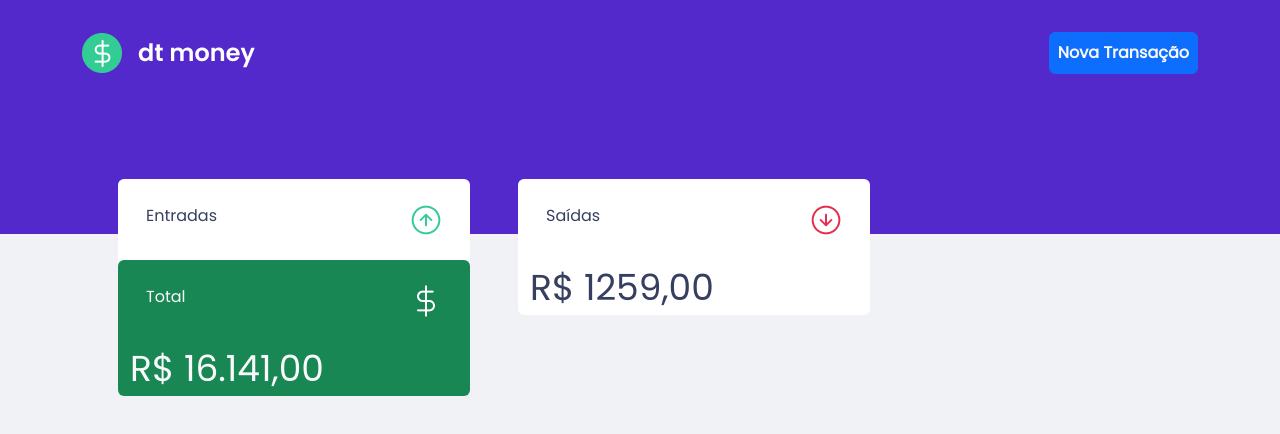
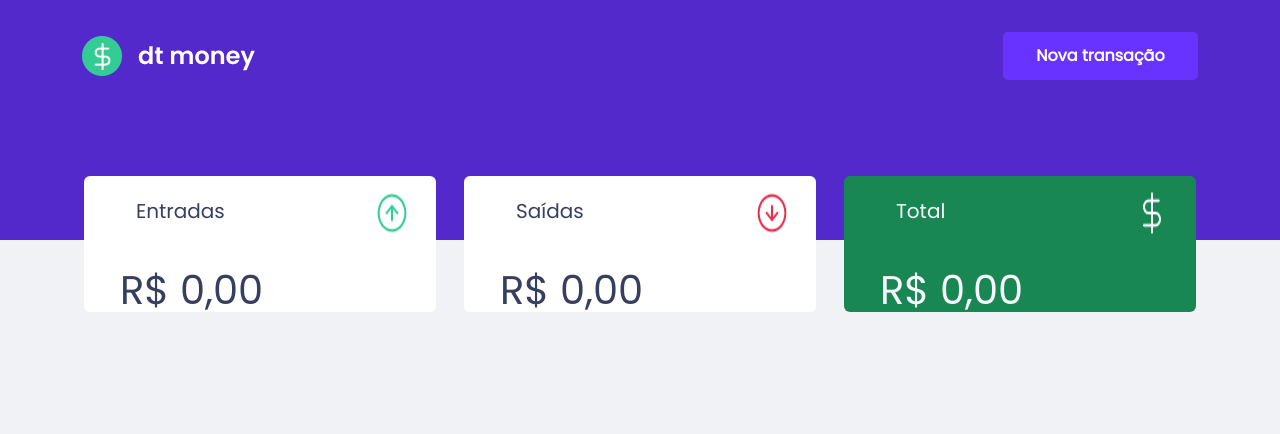
Before and after one commit to GabriellRossi/dtmoney, a plain HTML site: page index.html in a window 1280 px wide. Drawn offline with nearby package versions, Linux system fonts and the light colour scheme.

Commit message:
Ajustando alinhamentos dos cards e corrigindo cor do botão do topo

```diff
--- a/index.html
+++ b/index.html
@@ -31,10 +31,11 @@
           <div class="col pull-right">
             <button
               type="button"
-              class="btn btn-primary fw-semibold fs-6 pull-right text-light float-end p-2"
+              class="btn btn-primary fw-semibold fs-6 lh-lg text-white align-text-top text-right float-end py-2 px-3"
+              style="width: 12.188rem; height: 3rem"
               id="btn_transacao"
             >
-              Nova Transação
+              Nova transação
             </button>
           </div>
         </div>
@@ -43,34 +44,35 @@
 
     <main class="container">
       <div class="row">
-        <div class="card ms-5">
-          <div
-            class="card-body d-flex flex-row justify-content-between align-items-center"
-          >
-            <h3 class="card-title">Entradas</h3>
+        <div class="card mx-auto" style="width: 22rem; height: 8.5rem">
+          <div class="card-body d-flex justify-content-between">
+            <h3 class="card-title fs-5 fw-normal lh-base px-4 mt-1">
+              Entradas
+            </h3>
             <img src="assets/images/Icone-Entrada.png" />
           </div>
-          <p class="card-text">R$ 17.400,00</p>
+          <p class="card-text fs-1 fw-normal lh-lg px-4">R$ 0,00</p>
         </div>
 
-        <div class="card ms-5">
-          <div
-            class="card-body d-flex flex-row justify-content-between align-items-center"
-          >
-            <h3 class="card-title">Saídas</h3>
+        <div class="card mx-auto" style="width: 22rem; height: 8.5rem">
+          <div class="card-body d-flex justify-content-between">
+            <h3 class="card-title fs-5 fw-normal lh-base px-4 mt-1">Saídas</h3>
             <img src="assets/images/Icone-Saida.png" />
           </div>
-          <p class="card-text">R$ 1259,00</p>
+          <p class="card-text fs-1 fw-normal lh-lg px-4">R$ 0,00</p>
         </div>
 
-        <div class="card total d-flex bg-success ms-5">
-          <div
-            class="card-body d-flex flex-row justify-content-between align-items-center"
-          >
-            <h3 class="card-title text-light">Total</h3>
+        <div
+          class="card total d-flex bg-success mx-auto"
+          style="width: 22rem; height: 8.5rem"
+        >
+          <div class="card-body d-flex justify-content-between">
+            <h3 class="card-title fs-5 text-light fw-normal lh-base px-4 mt-1">
+              Total
+            </h3>
             <img src="assets/images/Icone-Total.png" />
           </div>
-          <p class="card-text text-light">R$ 16.141,00</p>
+          <p class="card-text fs-1 fw-normal lh-lg text-light px-4">R$ 0,00</p>
         </div>
       </div>
     </main>
--- a/style.css
+++ b/style.css
@@ -1,31 +1,25 @@
 body {
-  background: #F0F2F5;
+  background: #f0f2f5;
   font-family: 'Poppins', sans-serif;
-  font-weight: 400;
 }
 .topo {
-  background: #5429CC;
+  background: #5429cc;
   padding: 2rem 0 10rem;
 }
 
 .card {
-  width: 352px;
-  height: 136px;
   border: 5px;
-  margin-top: -55px;
+  margin-top: -4rem;
 }
 
-.card-title {
-  font-style: normal;
-  font-weight: 400;
-  font-size: 16px;
-  line-height: 24px;
-  color: #363F5F;
+.card-title,
+.card-text {
+  color: #363f5f;
 }
 
-.card-text {
-  font-weight: 400;
-  font-size: 36px;
-  line-height: 54px;
-  color: #363F5F;
+.btn {
+  background-color: #6933ff;
+  border: none;
+  border-color: #6933ff;
+  border-radius: 5px;
 }
```
